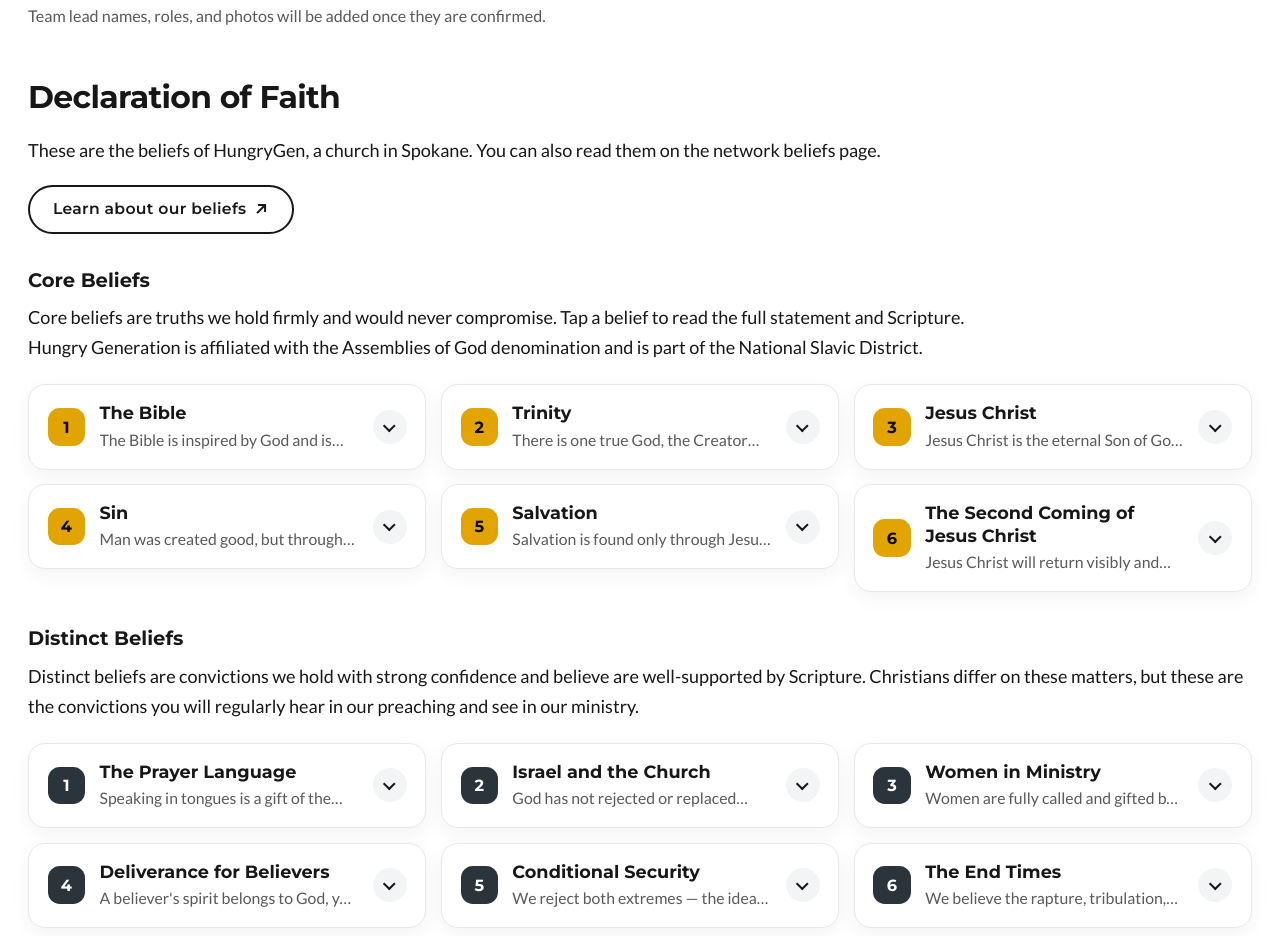
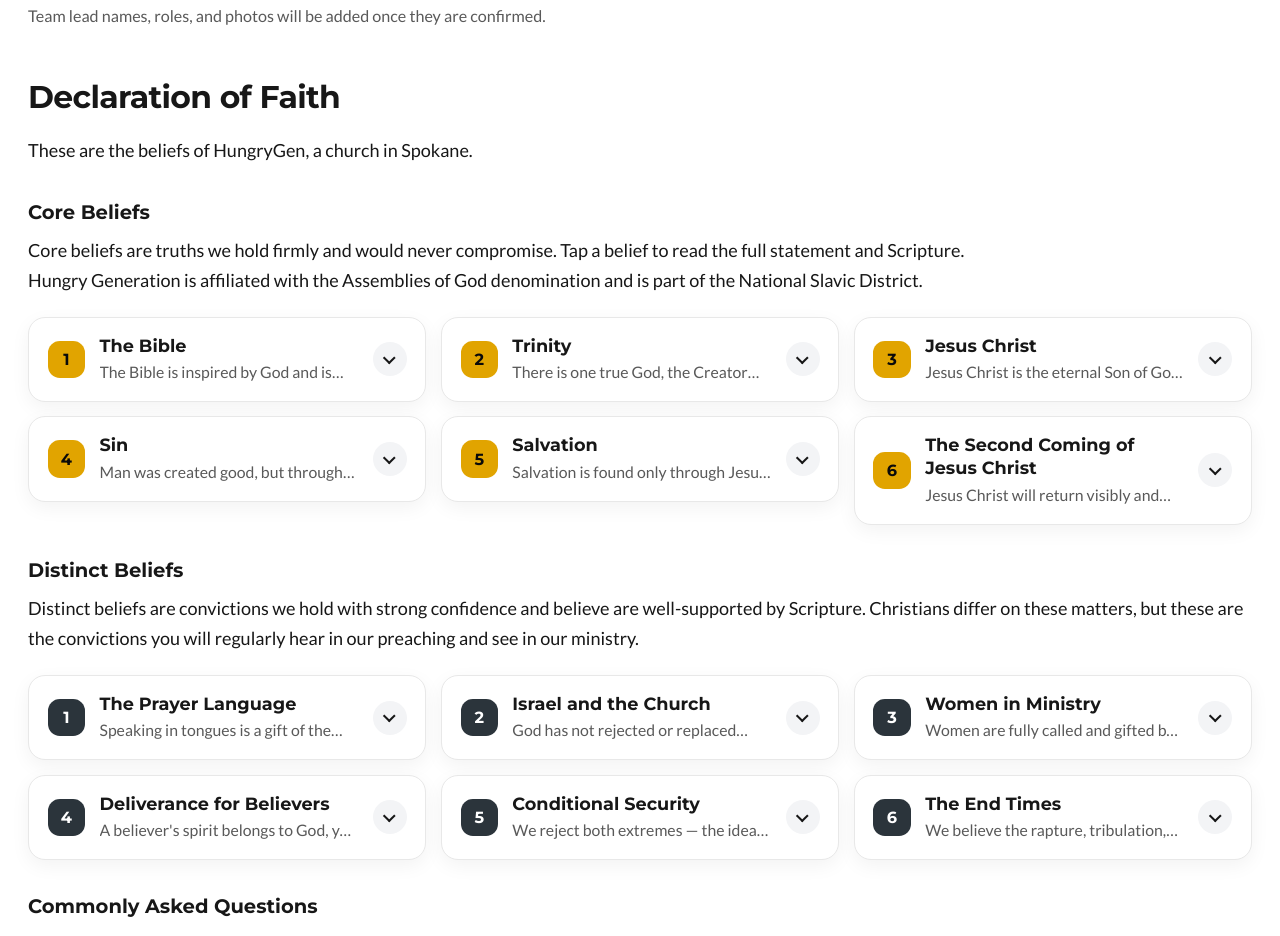
Before and after one commit to Conquerere/hungrygen-spokane-preview, a plain HTML site: page who-we-are/index.html in a window 1280 px wide. Shown: the part 1097-2033 px from the top of the page. Drawn offline with Linux system fonts and the light colour scheme.

Commit message:
Point beliefs links to our own Who We Are beliefs section

```diff
--- a/who-we-are/index.html
+++ b/who-we-are/index.html
@@ -199,8 +199,7 @@
         <p class="confirm-note">Team lead names, roles, and photos will be added once they are confirmed.</p>
 
         <h2 id="beliefs">Declaration of Faith</h2>
-        <p>These are the beliefs of HungryGen, a church in Spokane. You can also read them on the network beliefs page.</p>
-        <p class="cta-row"><a class="btn btn-secondary" href="https://hungrygen.com/whoweare/beliefs/" target="_blank" rel="noopener noreferrer">Learn about our beliefs <svg class="icon" viewBox="0 0 16 16" aria-hidden="true" focusable="false"><path fill="currentColor" d="M5 3h8v8h-2V6.4L4.7 12.7 3.3 11.3 9.6 5H5V3z"/></svg></a></p>
+        <p>These are the beliefs of HungryGen, a church in Spokane.</p>
 
         <h3>Core Beliefs</h3>
         <p>Core beliefs are truths we hold firmly and would never compromise. Tap a belief to read the full statement and Scripture.</p>
```
Also changed, not shown: faq/index.html (+1 -1 lines), index.html (+1 -1 lines).
